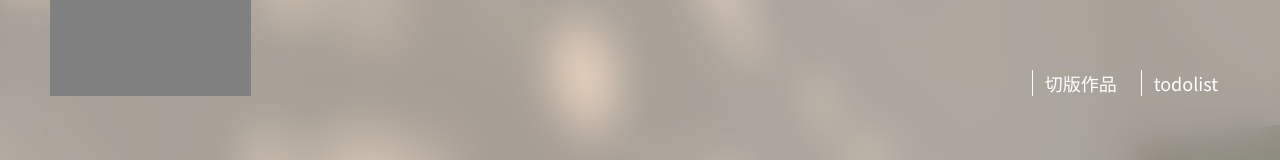
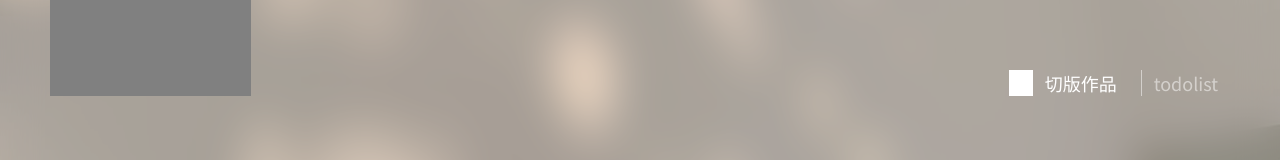
Before and after one commit to raylanraylan/portfolio, a Vue app: page / in a window 1280 px wide. Shown: the part 544-704 px from the top of the page. Built offline with nearby package versions, Linux system fonts and the light colour scheme.

Commit message:
basic layout

```diff
--- a/src/components/Webs.vue
+++ b/src/components/Webs.vue
@@ -1,20 +1,21 @@
 <script setup>
-import { computed, ref } from 'vue';
+import { computed, ref,watch } from 'vue';
 const portfolio = defineProps(['data'])
 const currentTabIndex = ref(1);
+
 const switchTab = (event)=>{
-  console.log(event.currentTarget.id);
-  currentTabIndex.value = event.currentTarget.id;
+  currentTabIndex.value = Number(event.currentTarget.id);
 }
 
-const currentTab = computed(()=>portfolio.data[currentTabIndex.value])
-
+const currentTab = computed(()=>portfolio.data[currentTabIndex.value]);
 </script>
 
 <template>
   <div class="webs">
     <div class="webs__container">
-      <div class="webs__img">{{ currentTab.layoutImage }}</div>
+      <transition name="slide-fade">
+        <div class="webs__img">{{ currentTab.layoutImage }}</div>
+      </transition>
       <div class="webs__nav">
         <div class="webs__text">
           <p class="webs__description">{{ currentTab.description }}</p>
@@ -25,7 +26,7 @@ const currentTab = computed(()=>portfolio.data[currentTabIndex.value])
           </div>
         </div>
         <div class="webs__tabs">
-          <button type="button" class="webs__tab" v-for="data in portfolio.data" href="#" :key="data.id" @click="switchTab" :id="data.id">
+          <button type="button" class="webs__tab" :class="{ webs__click:currentTabIndex===data.id }" v-for="data in portfolio.data" href="#" :key="data.id" @click="switchTab" :id="data.id">
             {{ data.name }}
           </button>
         </div>
@@ -114,12 +115,32 @@ const currentTab = computed(()=>portfolio.data[currentTabIndex.value])
     font-size: $medium;
     color:white;
     cursor: pointer;
-    transition: 1s ease-in-out;
+    transition: .5s ease-in-out;
+    opacity: 50%;
 
     &:hover{
-      background-color: white;
+      opacity: 100%;
     }
+  }
+
+  &__click {
+    border-left: 24px solid white;
+    opacity: 100%;
   }
 }
 
+.slide-fade-enter-active {
+  transition: all 0.3s ease-out;
+}
+
+.slide-fade-leave-active {
+  transition: all 0.8s cubic-bezier(1, 0.5, 0.8, 1);
+}
+
+.slide-fade-enter-from,
+.slide-fade-leave-to {
+  transform: translateX(20px);
+  opacity: 0;
+}
+
 </style>
```
